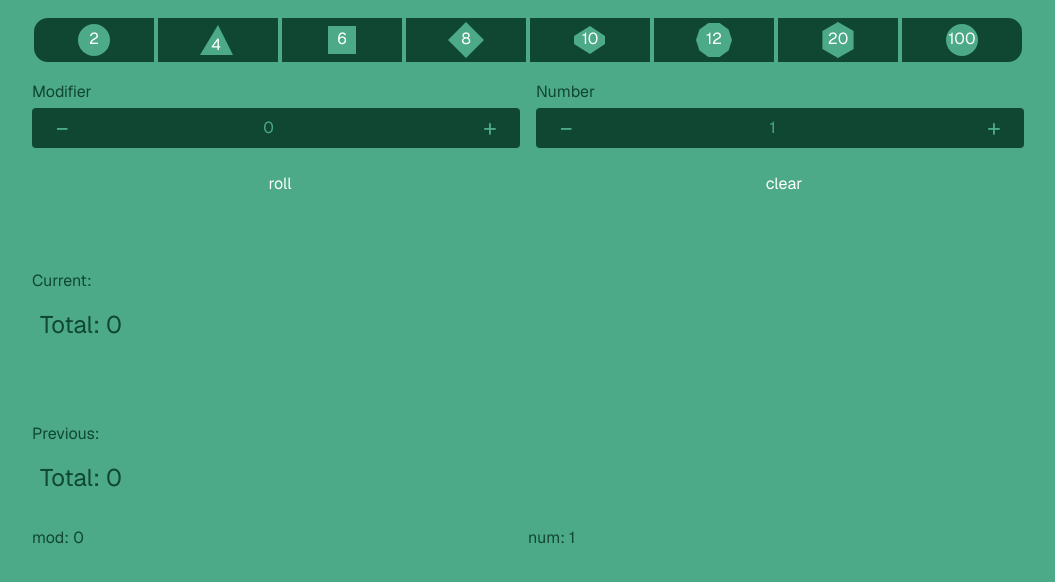
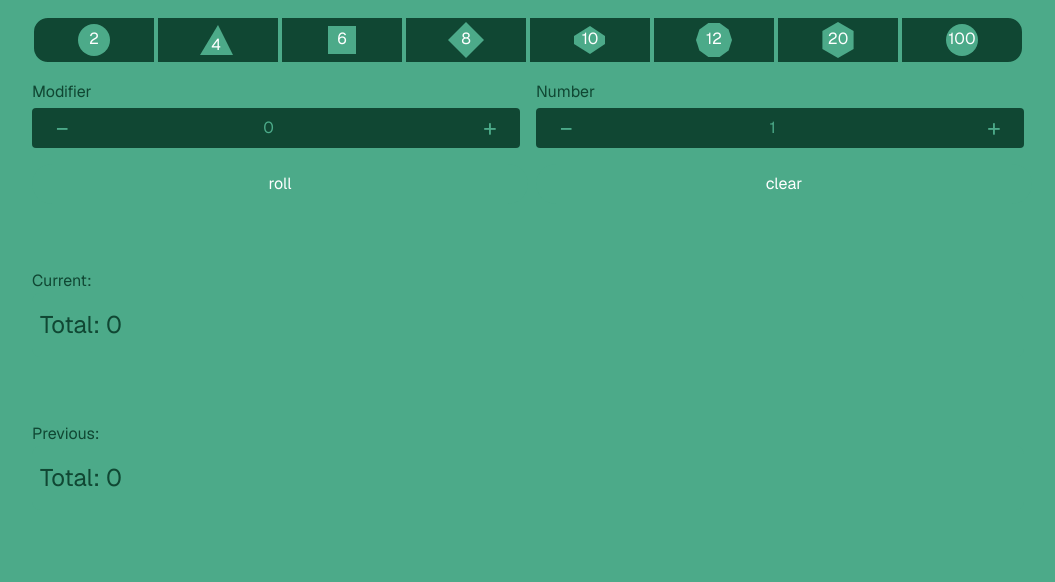
Before and after one commit to jetodd/dicey, a Next.js app: page / in a window 1280 px wide. Shown: the top 582 px of the page, without its empty margins (112-1167 px from the left). Built offline with nearby package versions, Linux system fonts and the light colour scheme.

Commit message:
stepper works

```diff
--- a/src/app/_components/Stepper/Stepper.tsx
+++ b/src/app/_components/Stepper/Stepper.tsx
@@ -17,7 +17,7 @@ export default function Stepper({
         <div className="custom-number-input">
             <label htmlFor="custom-input-number">{label}</label>
             <div className="flex flex-row h-10 w-full rounded-lg relative bg-transparent mt-1">
-                <button className="bg-emerald text-green hover:text-white hover:bg-green h-full w-20 rounded-l cursor-pointer outline-none" onClick={() => onChange(value--)}>
+                <button className="bg-emerald text-green hover:text-white hover:bg-green h-full w-20 rounded-l cursor-pointer outline-none" onClick={() => onChange(value-1)}>
                     <span className="m-auto text-2xl">−</span>
                 </button>
 
@@ -25,10 +25,10 @@ export default function Stepper({
                     type="number"
                     className="outline-none focus:outline-none text-center w-full bg-emerald hover:text-white focus:text-white md:text-basecursor-default flex items-center text-green"
                     name="custom-input-number"
-                    value={value}>
+                    value={value} onChange={e => onChange(parseInt(e.target.value))}>
                 </input>
 
-                <button className="bg-emerald text-green hover:text-white hover:bg-green h-full w-20 rounded-r cursor-pointer" onClick={() => onChange(value++)}>
+                <button className="bg-emerald text-green hover:text-white hover:bg-green h-full w-20 rounded-r cursor-pointer" onClick={() => onChange(value+1)}>
                     <span className="m-auto text-2xl">+</span>
                 </button>
             </div>
--- a/src/app/page.tsx
+++ b/src/app/page.tsx
@@ -141,9 +141,6 @@ export default function Home() {
               Total:  {previousRoll.reduce((n, {rolled, modifier}) => n + rolled + modifier, 0)}
             </div>
           </div>
-
-          <div className="col-span-4">mod: {modifier}</div>
-          <div className="col-span-4">num: {numberOfDice}</div>
         </div>
       </main>
   );
```
